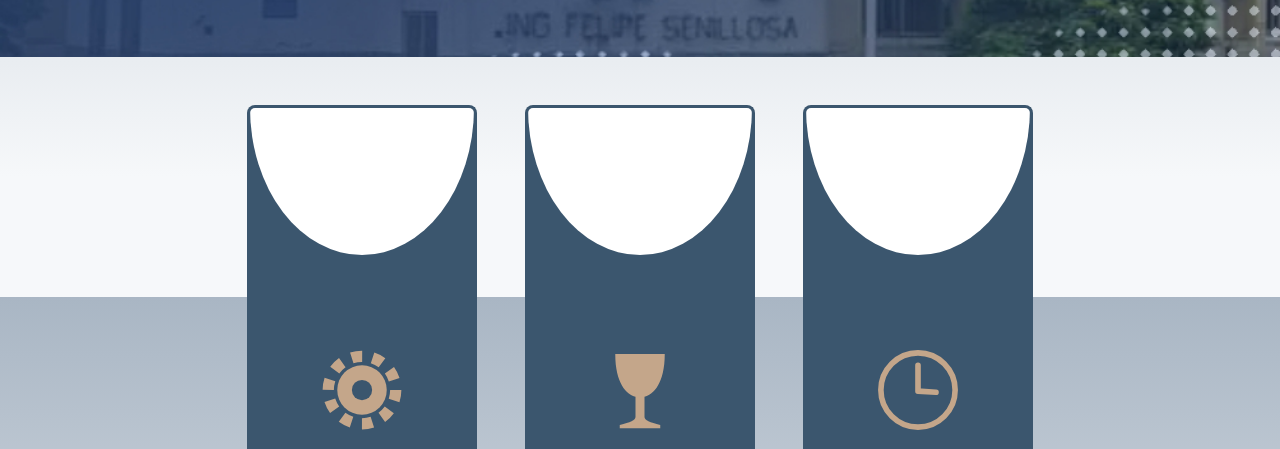
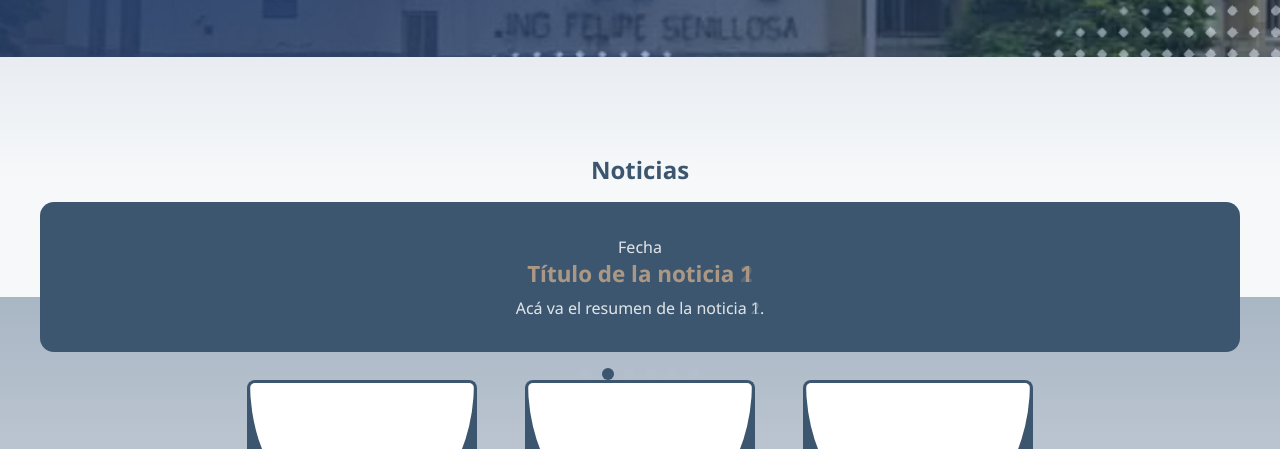
Before and after one commit to andreaborellopuime-jpg/Modelo-pt2, a plain HTML site: page index.html in a window 1280 px wide. Shown: the part 503-952 px from the top of the page. Drawn offline with Linux system fonts and the light colour scheme.

Commit message:
Update index.html

```diff
--- a/index.html
+++ b/index.html
@@ -20,6 +20,44 @@
 
   <!-- TARJETAS + PANELES -->
   <main class="contenido">
+
+    <!-- Noticias (cambian solas cada 5 segundos) -->
+    <section class="anuncios noticias" data-carrusel aria-label="Noticias">
+      <h2>Noticias</h2>
+      <div class="anuncios-slides">
+        <div class="anuncio activo">
+          <article class="noticia">
+            <div class="noticia-img"><!-- <img src="img/noticia1.jpg" alt=""> --></div>
+            <div class="noticia-cuerpo">
+              <time>Fecha</time>
+              <h3>Título de la noticia 1</h3>
+              <p>Acá va el resumen de la noticia 1.</p>
+            </div>
+          </article>
+        </div>
+        <div class="anuncio">
+          <article class="noticia">
+            <div class="noticia-img"><!-- <img src="img/noticia2.jpg" alt=""> --></div>
+            <div class="noticia-cuerpo">
+              <time>Fecha</time>
+              <h3>Título de la noticia 2</h3>
+              <p>Acá va el resumen de la noticia 2.</p>
+            </div>
+          </article>
+        </div>
+        <div class="anuncio">
+          <article class="noticia">
+            <div class="noticia-img"><!-- <img src="img/noticia3.jpg" alt=""> --></div>
+            <div class="noticia-cuerpo">
+              <time>Fecha</time>
+              <h3>Título de la noticia 3</h3>
+              <p>Acá va el resumen de la noticia 3.</p>
+            </div>
+          </article>
+        </div>
+      </div>
+      <div class="anuncios-puntos"></div>
+    </section>
 
     <section class="cards">
 
@@ -235,7 +273,7 @@
     </section>
 
     <!-- Anuncios automáticos (cambian solos cada 5 segundos) -->
-    <section class="anuncios" aria-label="Anuncios">
+    <section class="anuncios" data-carrusel aria-label="Anuncios">
       <h2>Anuncios</h2>
       <div class="anuncios-slides">
         <div class="anuncio activo"><h3>Anuncio 1</h3><p>Acá va el texto del primer anuncio.</p></div>
```
